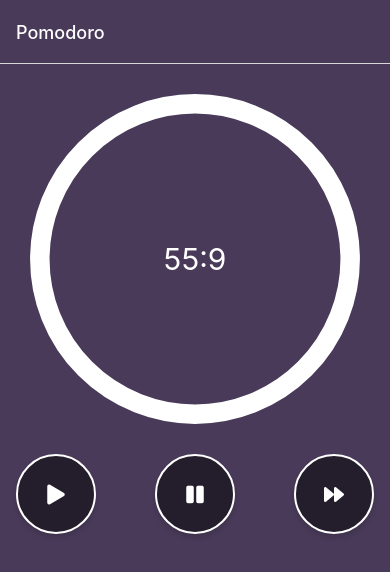
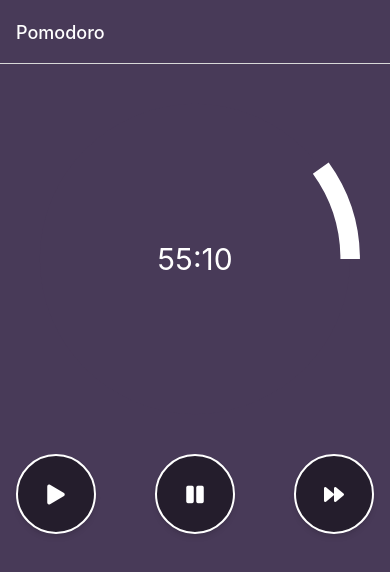
Before and after one commit to Rajakumardev/simple_pomodoro, a React Native app: screen /Home in a window 390 px wide. Shown: the top 572 px of the page. Built offline with nearby package versions, Linux system fonts and the light colour scheme.

Commit message:
use interval

```diff
--- a/src/Component/Timer/Timer.tsx
+++ b/src/Component/Timer/Timer.tsx
@@ -3,6 +3,8 @@
 import { Text, View } from 'react-native';
 import { Circle, Svg } from 'react-native-svg';
 import { useTimerStore } from '../../store';
+import { useInterval } from '../../utils/customHooks';
+import { PASUED, PLAYING } from '../../constants';
 
 type Props = {
 	seconds: number;
@@ -16,15 +18,17 @@
 const viewBoxWidth = 400;
 
 export const Timer = () => {
-	const { timerSecond, setTimerSecond } = useTimerStore();
-	useEffect(() => {
-		const tick = setInterval(() => {
+	const { timerSecond, timerState, setTimerSecond, setTimerState } =
+		useTimerStore();
+
+	useInterval(() => {
+		if (timerSecond > 0 && timerState === PLAYING) {
 			setTimerSecond(timerSecond - 1);
-		}, 1000);
-		return () => {
-			clearInterval(tick);
-		};
-	}, []);
+		} else {
+			setTimerState(PASUED);
+		}
+	}, 1000);
+
 	return (
 		<StyledView className="relative flex-1">
 			<Svg
@@ -38,7 +42,9 @@
 					stroke={'#fff'}
 					strokeWidth={20}
 					strokeDasharray={CIRCLE_LENGTH}
-					strokeDashoffset={CIRCLE_LENGTH * 0}
+					strokeDashoffset={
+						(CIRCLE_LENGTH * ((timerSecond / 100) * 100)) / 100
+					}
 				/>
 			</Svg>
 			<StyledView className="flex absolute justify-center items-center w-full h-full">
--- /dev/null
+++ b/src/utils/customHooks.ts
@@ -0,0 +1,21 @@
+import { useEffect, useRef } from 'react';
+
+export const useInterval = (callback: Function, delay: number) => {
+	const savedCallback = useRef();
+
+	// Remember the latest callback.
+	useEffect(() => {
+		savedCallback.current = callback;
+	}, [callback]);
+
+	// Set up the interval.
+	useEffect(() => {
+		function tick() {
+			savedCallback.current();
+		}
+		if (delay !== null) {
+			let id = setInterval(tick, delay);
+			return () => clearInterval(id);
+		}
+	}, [delay]);
+};
```
